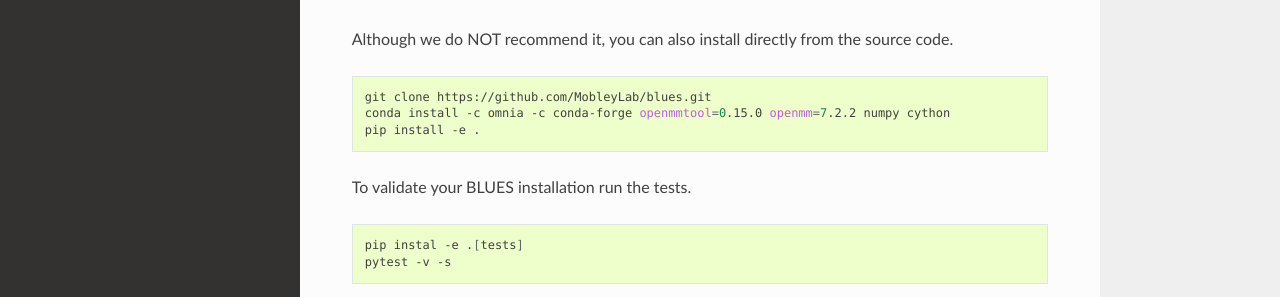
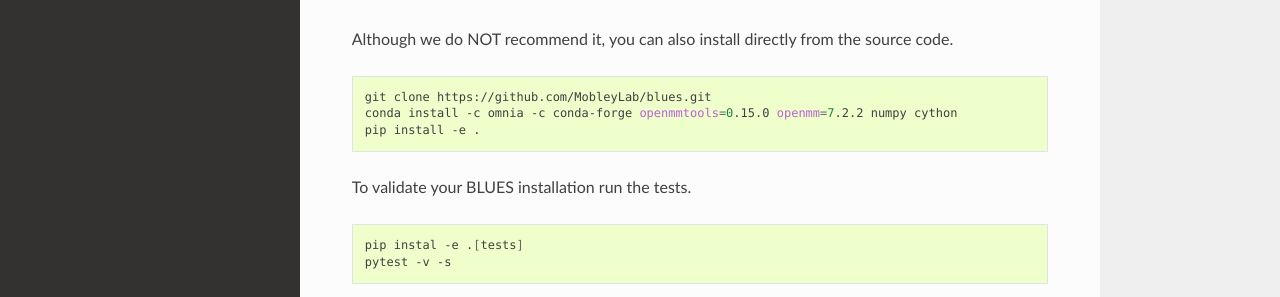
Before and after one commit to MobleyLab/blues, a Sphinx documentation site: the page built from docs/installation.rst, in a window 1280 px wide and 1362 px high. Shown: the part 889-1186 px from the top of the window. Built offline with Sphinx 7.4.7 and the Read the Docs theme 2.0.0, drawn with Linux system fonts in a browser that asks for light colours.

Commit message:
Fix typo in openmmtools

```diff
--- a/docs/installation.rst
+++ b/docs/installation.rst
@@ -48,7 +48,7 @@
 .. code-block:: bash
 
     git clone https://github.com/MobleyLab/blues.git
-    conda install -c omnia -c conda-forge openmmtool=0.15.0 openmm=7.2.2 numpy cython
+    conda install -c omnia -c conda-forge openmmtools=0.15.0 openmm=7.2.2 numpy cython
     pip install -e .
 
 To validate your BLUES installation run the tests.
```
Also changed, not shown: README.md (+1 -1 lines).
